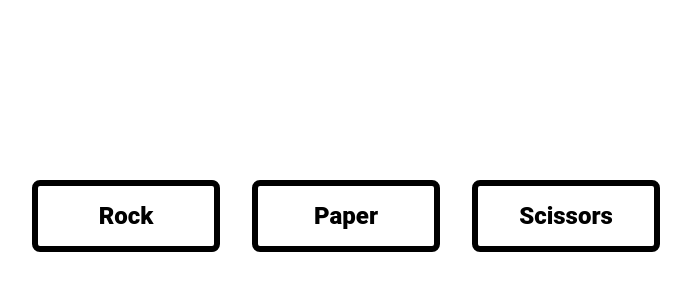
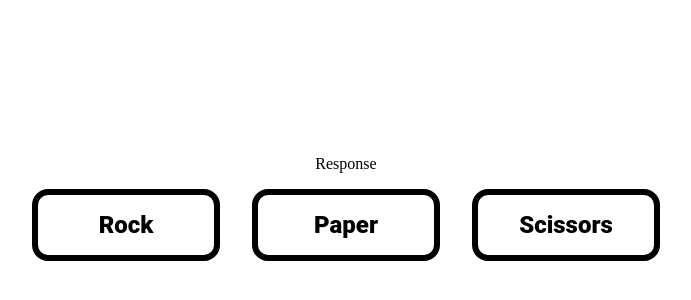
Before and after one commit to ChanceAnderson/RockPaperScissors, a plain HTML site: page index.html in a window 1280 px wide. Shown: the part 192-492 px from the top of the page, without its empty margins (294-985 px from the left). Drawn offline with Linux system fonts and the light colour scheme.

Commit message:
styling and divs

```diff
--- a/index.html
+++ b/index.html
@@ -6,13 +6,18 @@
     <meta name="viewport" content="width=device-width, initial-scale=1.0">
     <title>Rock Paper Scissors</title>
     <link rel ="stylesheet" href = "styles.css">
-    <script src="script.js"></script>
+    <script src="script.js" defer></script>
 </head>
 <body>
     <div id = "button-container">
-        <div id = "rock">Rock</div>
-        <div id = "paper">Paper</div>
-        <div id = "scissors">Scissors</div>
+        <div id="response-container">
+            <div id="response">Response</div>
+        </div>
+        <div id = "buttons">
+            <div id = "rock">Rock</div>
+            <div id = "paper">Paper</div>
+            <div id = "scissors">Scissors</div>
+        </div>
     </div>
 
 </body>
--- a/styles.css
+++ b/styles.css
@@ -3,11 +3,12 @@
     min-height: 100vh;
     align-items:center;
     justify-content: center;
+    flex-direction:column;
 }
 
 #rock, #paper, #scissors {
     text-align:center;
-    border-radius: 0.5rem;
+    border-radius: 1rem;
     border: .4rem solid black;
     width: 10rem;
     font-size:1.5rem;
@@ -17,6 +18,7 @@
     margin:1rem;
 }
 
-#response {
-
+#buttons {
+    display:flex;
+    justify-content:center;
 }
```
